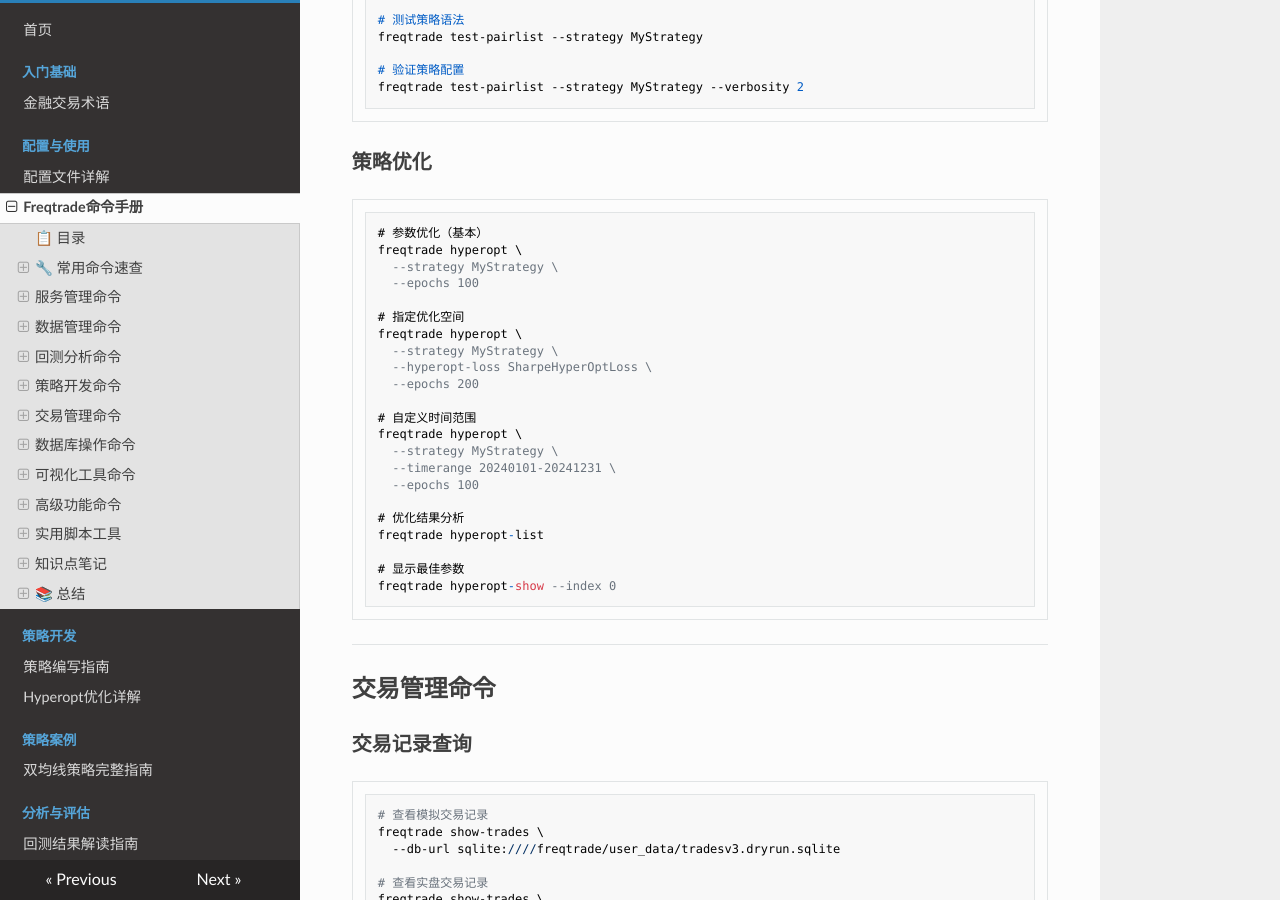
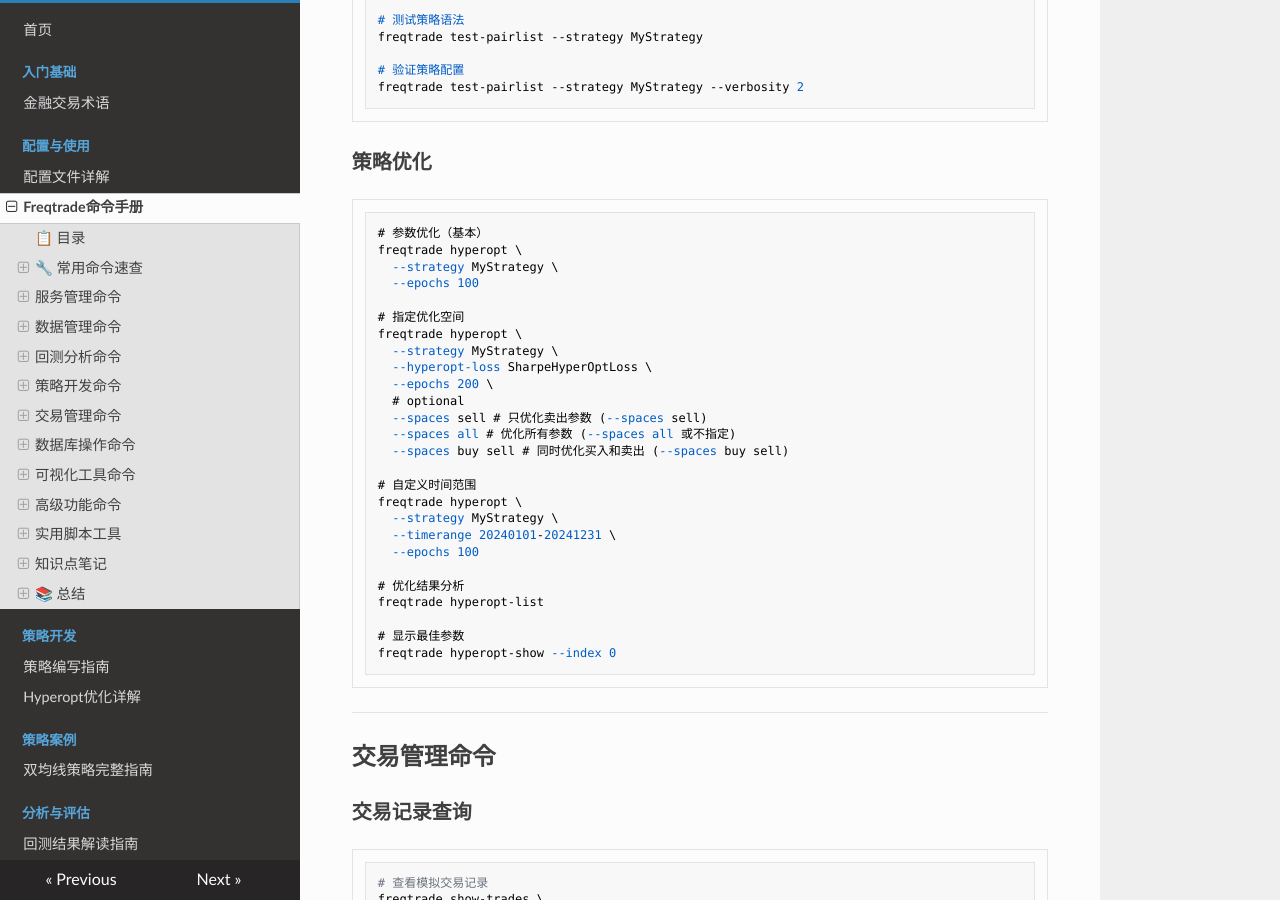
Before and after one commit to aawujie/freqtrade, an MkDocs documentation site: the page built from docs/04-Freqtrade命令手册.md, in a window 1280 px wide and 900 px high, scrolled down 5245 px. Built offline with MkDocs 1.6.1, drawn with Linux system fonts in a browser that asks for light colours; nearby versions of some CDN libraries.

Commit message:
docs: add hyperopt spaces option examples in Chinese documentation
Add examples for the `--spaces` parameter in the hyperopt command section
to clarify available options for parameter optimization scope. The examples
demonstrate how to optimize only sell parameters, all parameters, or both
buy and sell parameters simultaneously. This improves documentation clarity
for Chinese-speaking users configuring hyperopt optimization targets.

```diff
--- a/docs/04-Freqtrade命令手册.md
+++ b/docs/04-Freqtrade命令手册.md
@@ -246,7 +246,11 @@
 freqtrade hyperopt \
   --strategy MyStrategy \
   --hyperopt-loss SharpeHyperOptLoss \
-  --epochs 200
+  --epochs 200 \
+  # optional
+  --spaces sell # 只优化卖出参数 (--spaces sell)
+  --spaces all # 优化所有参数 (--spaces all 或不指定)
+  --spaces buy sell # 同时优化买入和卖出 (--spaces buy sell)
 
 # 自定义时间范围
 freqtrade hyperopt \
```
